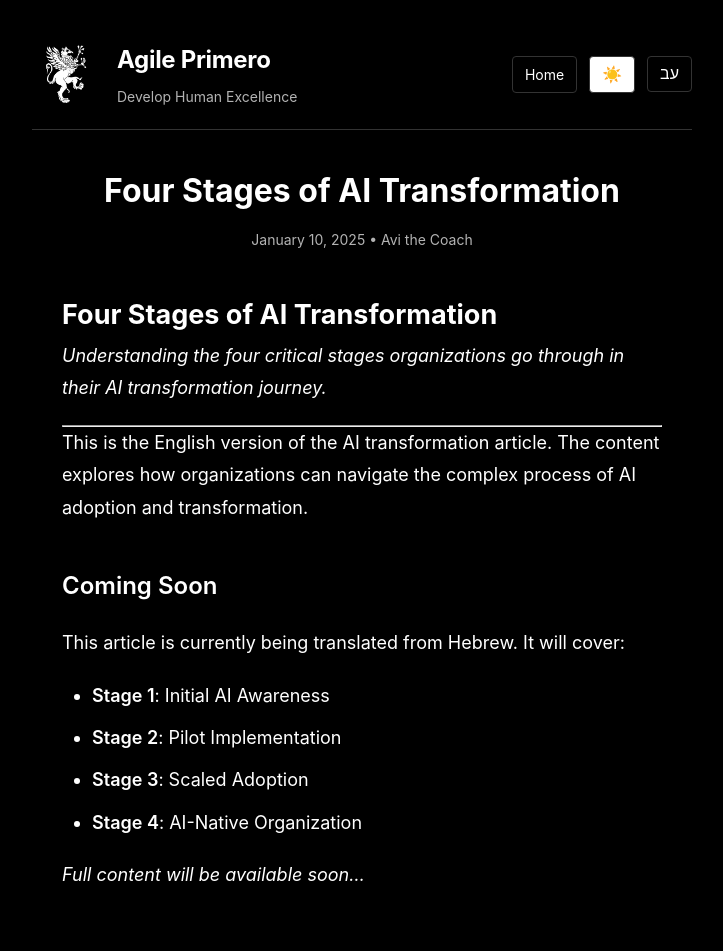
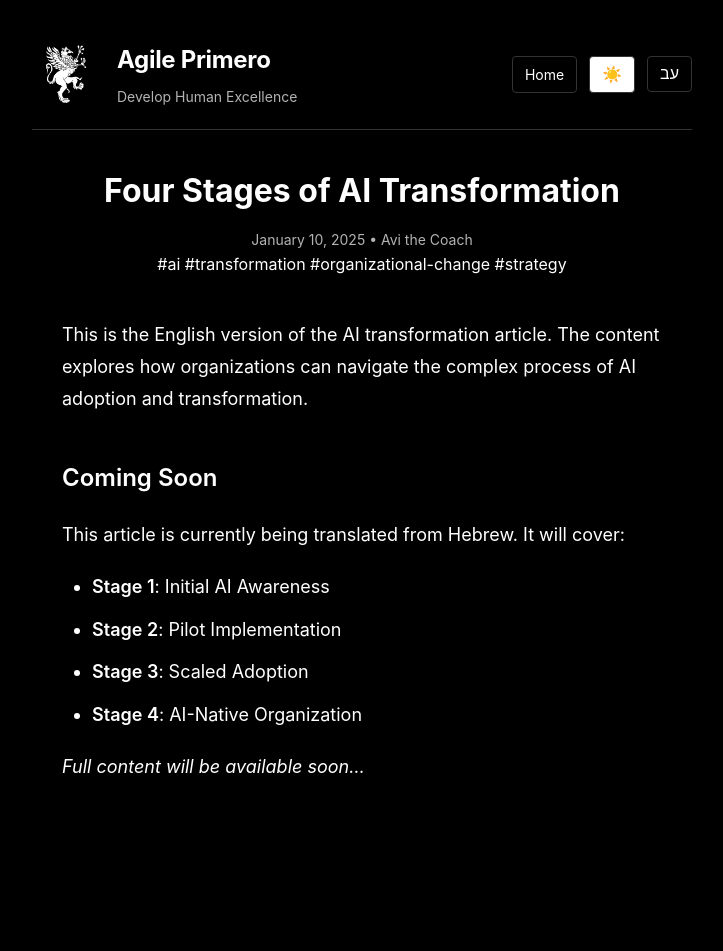
Before and after one commit to avi-the-coach/retro-on-agileprimero, a Jekyll site: the page built from _posts/2025-01-10-four-stages-ai-transformation-en.md, in a window 1280 px wide. Shown: the whole page, without its empty margins (278-1001 px from the left). Built offline with Jekyll 4.4.1, drawn with Linux system fonts in a browser that asks for light colours; after the commit the page ends 900 px from its top, so only the background shows below that.

Commit message:
Remove duplicate header and add tags to four-stages article (English)

```diff
--- a/_posts/2025-01-10-four-stages-ai-transformation-en.md
+++ b/_posts/2025-01-10-four-stages-ai-transformation-en.md
@@ -5,12 +5,7 @@ lang: en
 date: 2025-01-10
 excerpt: "Understanding the four critical stages organizations go through in their AI transformation journey."
 permalink: /en/articles/four-stages-ai-transformation/
----
-
-# Four Stages of AI Transformation
-
-*Understanding the four critical stages organizations go through in their AI transformation journey.*
-
+tags: [ai, transformation, organizational-change, strategy]
 ---
 
 This is the English version of the AI transformation article. The content explores how organizations can navigate the complex process of AI adoption and transformation.
```
